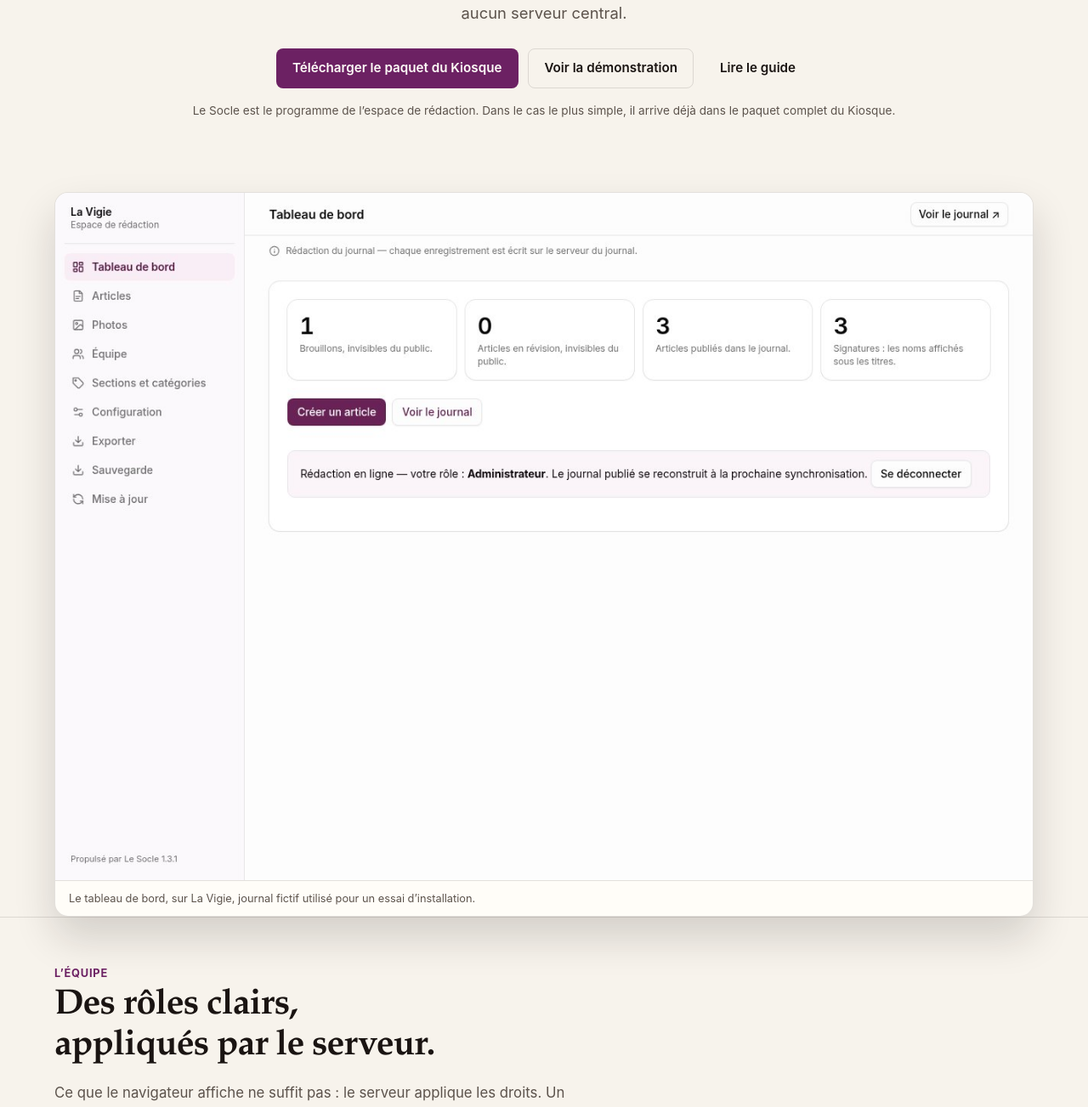
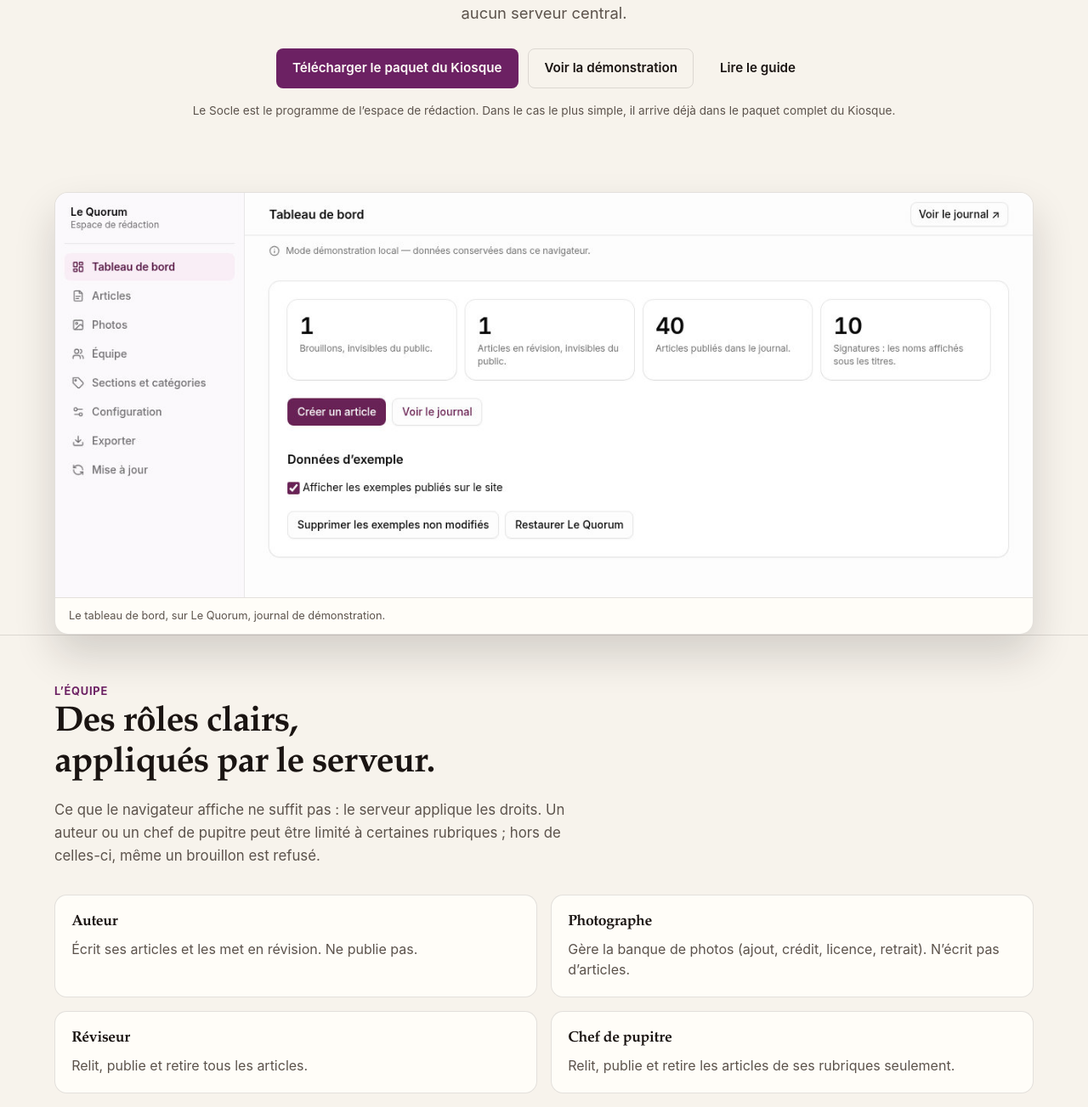
Before and after one commit to azdak919/le-socle, a PHP site: page / in a window 1280 px wide. Shown: the part 474-1777 px from the top of the page at 85% size. Run offline with PHP 8.4, Linux system fonts and the light colour scheme.

Commit message:
Remplace les captures de la page publique par des vues fraîches du Quorum
Le tableau de bord, l’équipe, la banque, l’éditeur, la sauvegarde et
l’assistant montrent Le Quorum et le Socle 1.4.1. La galerie place la
sauvegarde en pleine largeur pour éviter un trou à côté des vues hautes.

Signed-off-by: Azdak <azdak-qc@proton.me>

```diff
--- a/site/assets/vitrine.css
+++ b/site/assets/vitrine.css
@@ -88,6 +88,7 @@ h1, h2, h3, .wordmark {
 .intro { margin: 1rem 0 0; max-width: 40rem; color: var(--muted-foreground); font-size: 1.05rem; line-height: 1.6; }
 .features, .gallery { display: grid; gap: 1rem; margin-top: 2rem; }
 @media (min-width: 720px) { .features, .gallery { grid-template-columns: 1fr 1fr; } }
+.gallery > .shot--wide { grid-column: 1 / -1; }
 .features article { padding: 1.15rem 1.2rem 1.25rem; border: 1px solid var(--rule); border-radius: .9rem; background: var(--paper-2); }
 .features h3 { margin: 0; font-size: 1.1rem; }
 .features p { margin: .4rem 0 0; color: var(--muted-foreground); }
--- a/site/index.html
+++ b/site/index.html
@@ -54,8 +54,8 @@
 
     <div class="wrap">
       <figure class="frame">
-        <img src="assets/captures/tableau-de-bord.jpg" width="1280" height="900" alt="Tableau de bord de l’espace de rédaction de La Vigie, avec le nombre d’articles et le rôle Administrateur." loading="eager">
-        <figcaption>Le tableau de bord, sur La Vigie, journal fictif utilisé pour un essai d’installation.</figcaption>
+        <img src="assets/captures/tableau-de-bord.jpg" width="1280" height="530" alt="Tableau de bord de l’espace de rédaction du Quorum, avec le nombre d’articles, de brouillons et de signatures." loading="eager">
+        <figcaption>Le tableau de bord, sur Le Quorum, journal de démonstration.</figcaption>
       </figure>
     </div>
 
@@ -74,11 +74,11 @@
         </div>
         <div class="gallery">
           <figure class="shot shot--tall">
-            <img src="assets/captures/equipe-roles.jpg" width="1280" height="1540" alt="Liste des comptes : administrateur, autrice limitée à des rubriques, chef de pupitre et photographe." loading="lazy">
+            <img src="assets/captures/equipe-roles.jpg" width="1280" height="1588" alt="Liste des comptes du Quorum : administrateur, autrice limitée à des rubriques, chef de pupitre et photographe, puis les signatures." loading="lazy">
             <figcaption>Les comptes de l’équipe, avec restriction par rubrique.</figcaption>
           </figure>
           <figure class="shot shot--tall">
-            <img src="assets/captures/banque-photos.jpg" width="1280" height="2036" alt="Banque de photos avec crédit et licence sous chaque image." loading="lazy">
+            <img src="assets/captures/banque-photos.jpg" width="1280" height="1940" alt="Banque de photos du Quorum, avec crédit et licence sous chaque image." loading="lazy">
             <figcaption>La banque de photos : le crédit est obligatoire, la licence s’affiche sur le site.</figcaption>
           </figure>
         </div>
@@ -92,16 +92,16 @@
         <p class="intro">L’éditeur enregistre ce que l’on voit. On peut prévisualiser un article dans le thème, sans le publier. Une sauvegarde complète tient dans un fichier ZIP, à garder hors du serveur ; la même page restaure une archive. Quand une version est publiée, la page Mise à jour la propose en un clic.</p>
         <div class="gallery">
           <figure class="shot shot--tall">
-            <img src="assets/captures/editeur-article.jpg" width="1400" height="2312" alt="Formulaire de rédaction d’un article, avec le bouton Prévisualiser sans publier." loading="lazy">
+            <img src="assets/captures/editeur-article.jpg" width="1400" height="2752" alt="Formulaire de rédaction d’un article du Quorum, avec la photo principale et le bouton Prévisualiser sans publier." loading="lazy">
             <figcaption>L’éditeur d’article.</figcaption>
-          </figure>
-          <figure class="shot shot--tall">
-            <img src="assets/captures/sauvegarde.jpg" width="1280" height="907" alt="Page Sauvegarde : télécharger la sauvegarde complète, archives par année ou par session, et restaurer une archive." loading="lazy">
-            <figcaption>La page Sauvegarde, réservée à l’administrateur.</figcaption>
           </figure>
           <figure class="shot shot--tall">
             <img src="assets/captures/assistant-installation.jpg" width="1280" height="1924" alt="Assistant d’installation du journal, champs encore vides." loading="lazy">
             <figcaption>L’assistant d’installation, à la première visite.</figcaption>
+          </figure>
+          <figure class="shot shot--wide">
+            <img src="assets/captures/sauvegarde.jpg" width="1280" height="907" alt="Page Sauvegarde : télécharger la sauvegarde complète, archives par année ou par session, et restaurer une archive." loading="lazy">
+            <figcaption>La page Sauvegarde, réservée à l’administrateur.</figcaption>
           </figure>
         </div>
       </div>
```
Also changed, not shown: README.md, site/assets/captures/assistant-installation.jpg, site/assets/captures/banque-photos.jpg, site/assets/captures/editeur-article.jpg, site/assets/captures/equipe-roles.jpg, site/assets/captures/sauvegarde.jpg, site/assets/captures/tableau-de-bord.jpg.
